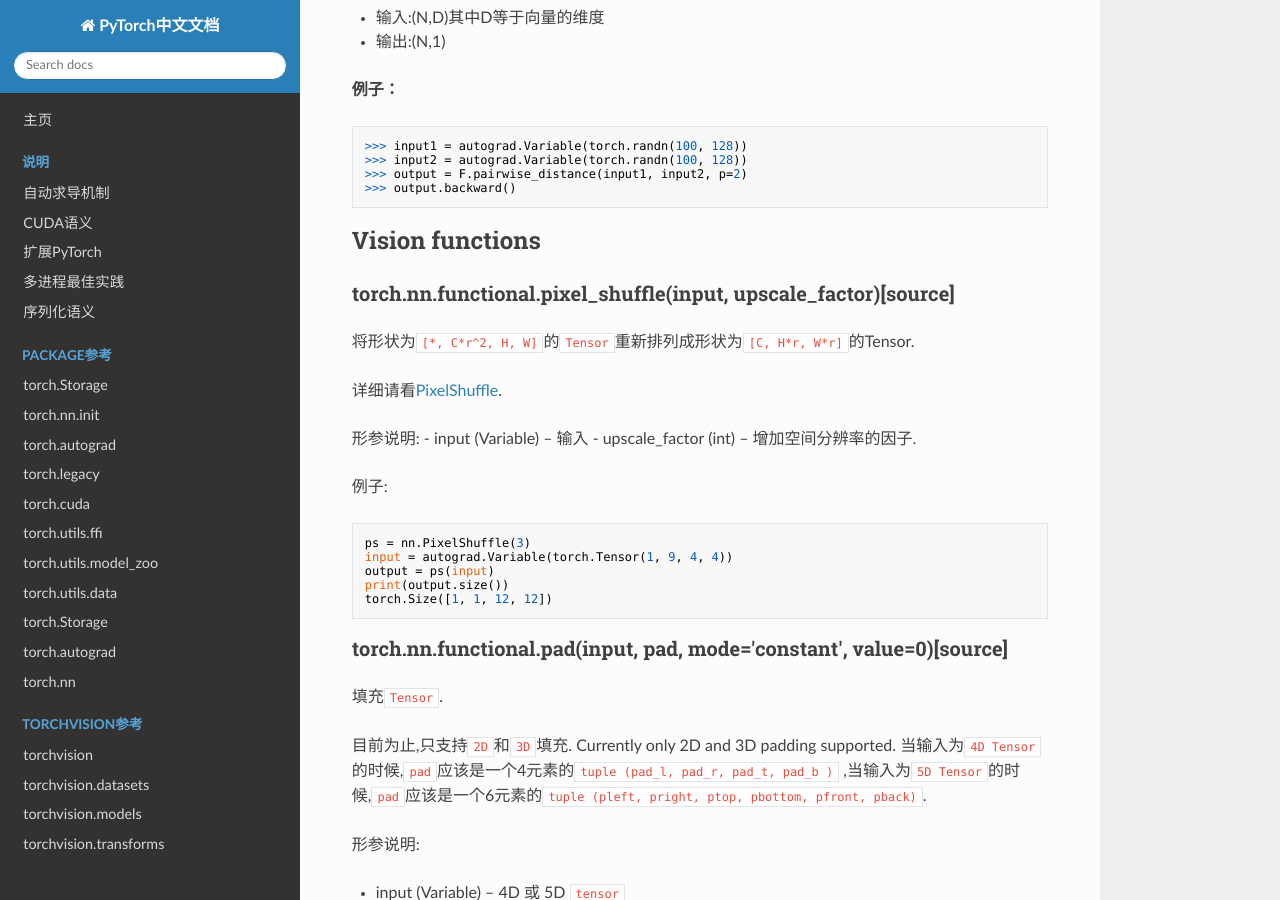
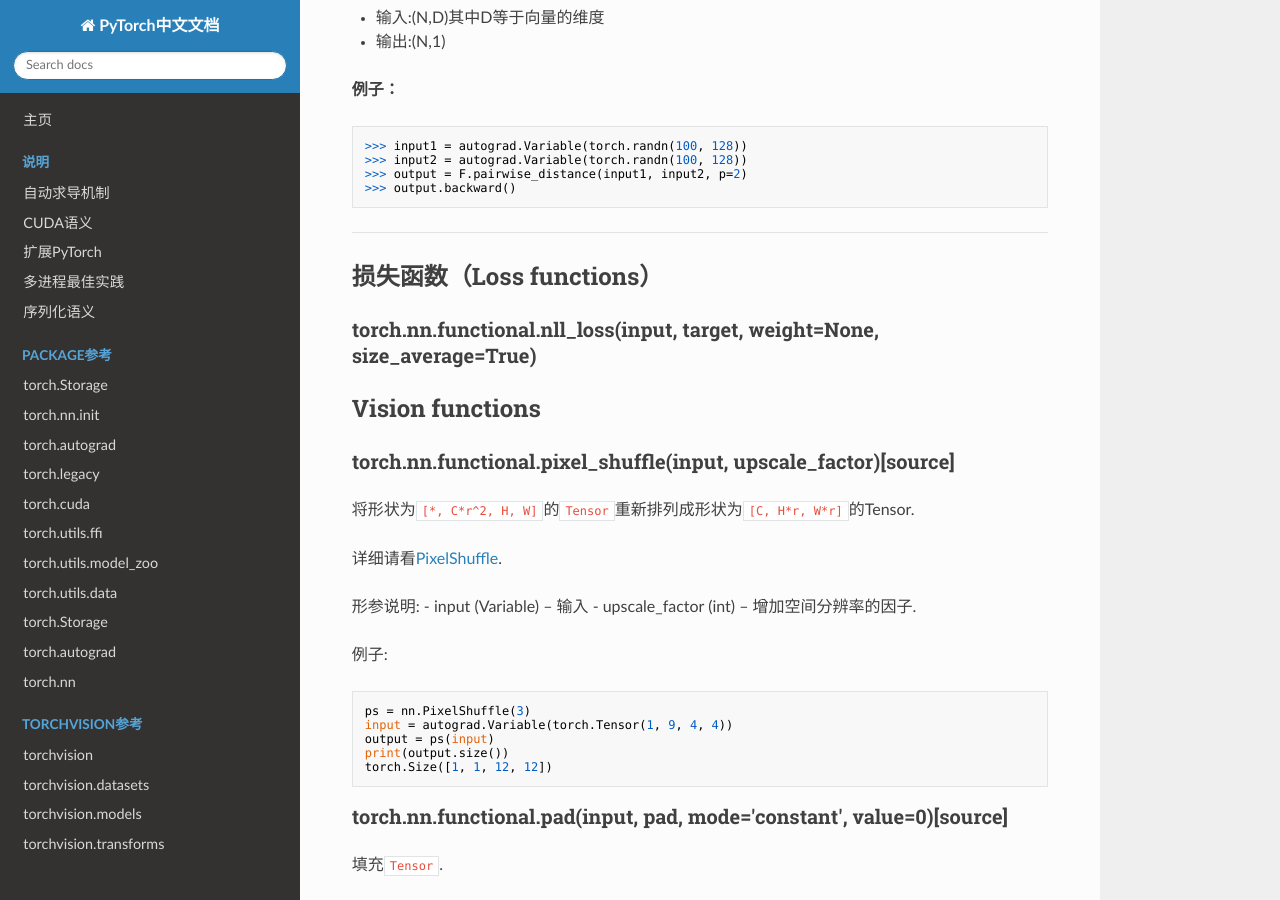
Before and after one commit to awfssv/pytorch-cn, an MkDocs documentation site: the page built from docs/package_references/functional.md, in a window 1280 px wide and 900 px high, scrolled down 6011 px. Built offline with MkDocs 1.6.1, drawn with Linux system fonts in a browser that asks for light colours; nearby versions of some CDN libraries; old or Windows-style settings are respelled for this version of MkDocs.

Commit message:
Update functional.md

````diff
--- a/docs/package_references/functional.md
+++ b/docs/package_references/functional.md
@@ -339,6 +339,10 @@ $$
 >>> output = F.pairwise_distance(input1, input2, p=2)
 >>> output.backward()
 ```
+----------------------------------------------------------------------------------------------------
+## 损失函数（Loss functions）
+### torch.nn.functional.nll_loss(input, target, weight=None, size_average=True)
+
 
 ## Vision functions
 ### torch.nn.functional.pixel_shuffle(input, upscale_factor)[source]
````
